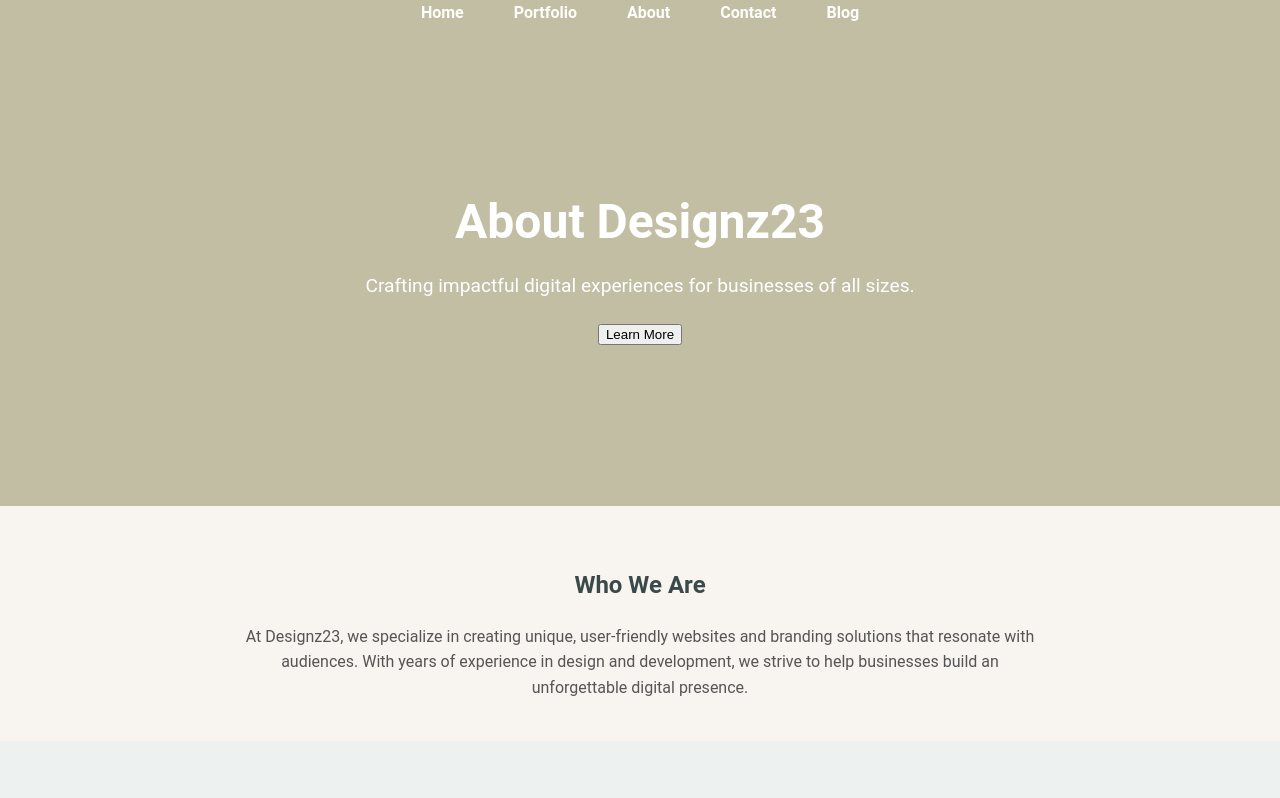
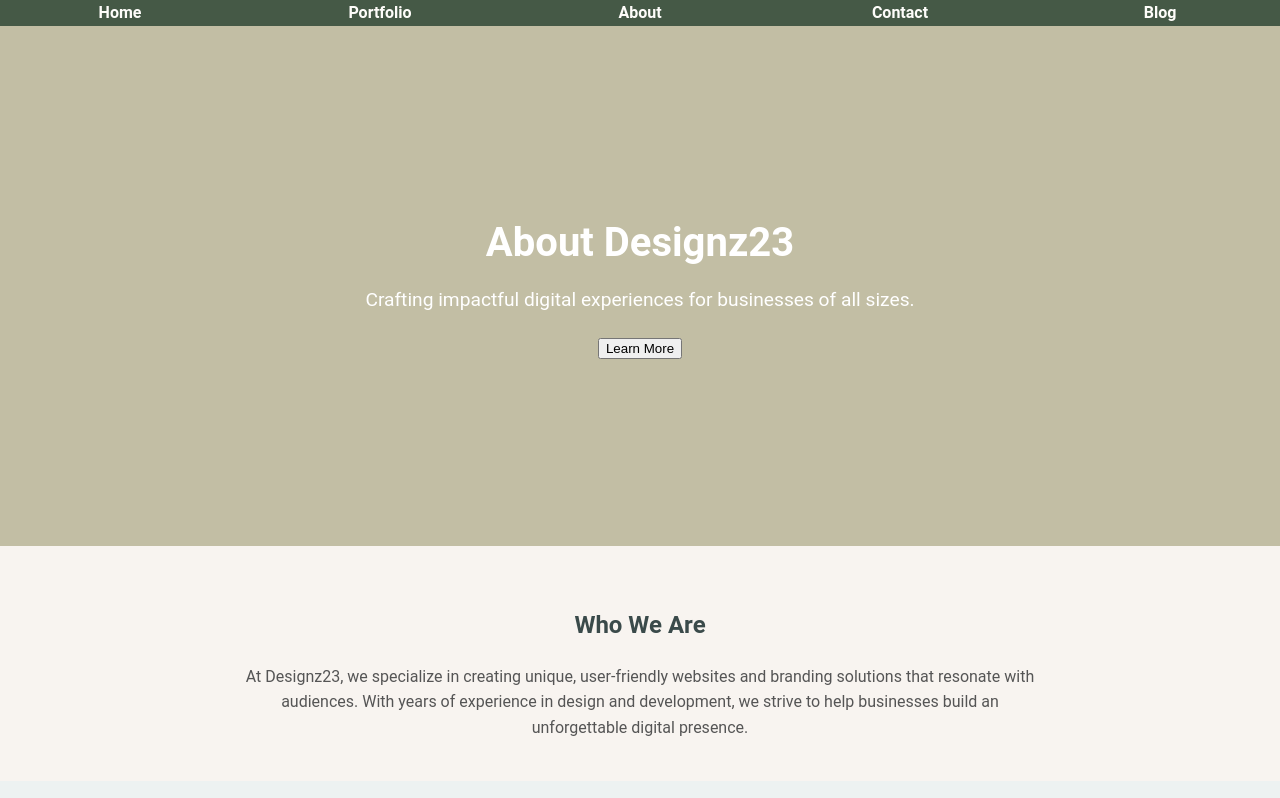
Before and after one commit to Designz23/Designz23, a plain HTML site: page about.html in a window 1280 px wide. Shown: the top 798 px of the page. Drawn offline with Linux system fonts and the light colour scheme.

Commit message:
Update styles.css

```diff
--- a/styles.css
+++ b/styles.css
@@ -1,3 +1,67 @@
+/* General Responsive Rules */
+body {
+    font-size: 16px;
+    line-height: 1.5;
+    margin: 0;
+    padding: 0;
+}
+
+.navbar ul {
+    display: flex;
+    flex-direction: column;
+    align-items: center;
+    padding: 0;
+    background-color: #455946;
+}
+
+.navbar ul li {
+    width: 100%;
+    text-align: center;
+    margin: 0;
+}
+
+.hero-about {
+    padding: 20px;
+    text-align: center;
+}
+
+.hero-about .hero-content h1 {
+    font-size: 1.8rem;
+}
+
+.hero-about .hero-content p {
+    font-size: 1rem;
+}
+
+.values-grid, .team-grid {
+    display: grid;
+    grid-template-columns: 1fr;
+    gap: 20px;
+}
+
+footer p {
+    font-size: 0.9rem;
+    text-align: center;
+}
+
+@media (min-width: 768px) {
+    .navbar ul {
+        flex-direction: row;
+    }
+
+    .values-grid, .team-grid {
+        grid-template-columns: repeat(3, 1fr);
+    }
+
+    .hero-about .hero-content h1 {
+        font-size: 2.5rem;
+    }
+
+    .hero-about .hero-content p {
+        font-size: 1.2rem;
+    }
+}
+
 body {
     font-family: 'Roboto', sans-serif;
     margin: 0;
@@ -74,7 +138,7 @@ a {
     color: #e9e6df;
     background: rgba(255, 255, 255, 0.1);
 }
-/* Sections */
+
 .section {
     padding: 40px 20px;
     text-align: center;
@@ -116,7 +180,6 @@ footer {
     text-align: center;
 }
 
-/* Modal */
 .modal {
     display: none;
     position: fixed;
@@ -143,7 +206,7 @@ footer {
     font-size: 24px;
     cursor: pointer;
 }
-/* About Page Styles */
+/* About Page */
 .hero-about {
     background: url('hero-about.jpg') no-repeat center center/cover;
     height: 60vh;
@@ -164,7 +227,6 @@ footer {
     margin-top: 10px;
 }
 
-/* Introduction Section */
 .about-intro {
     padding: 40px 20px;
     text-align: center;
@@ -182,7 +244,6 @@ footer {
     margin: 0 auto;
 }
 
-/* Values Section */
 .values {
     background-color: #edf2f1;
     padding: 40px 20px;
@@ -210,7 +271,6 @@ footer {
     max-width: calc(33% - 40px);
 }
 
-/* Team Section */
 .team {
     padding: 40px 20px;
     background: #f8f4f0;
@@ -251,7 +311,7 @@ footer {
     color: #555;
 }
 
-/* Portfolio Hero Section */
+/* Portfolio page */
 .hero-portfolio {
     background: url('portfolio-banner.jpg') no-repeat center center/cover;
     color: white;
@@ -329,7 +389,7 @@ footer {
     background: #0056b3;
 }
 
-/* Contact Hero Section */
+/* Contact page */
 .hero-contact {
     background: url('contact-banner.jpg') no-repeat center center/cover;
     color: white;
@@ -441,7 +501,7 @@ footer {
     text-decoration: underline;
 }
 
-/* Blog Hero Section */
+/* Blog page */
 .hero-blog {
     background: url('blog-banner.jpg') no-repeat center center/cover;
     color: white;
@@ -454,7 +514,6 @@ footer {
     margin: auto;
 }
 
-/* Blog Posts Section */
 .blog-posts {
     padding: 50px 20px;
     background: #f9f9f9;
@@ -519,7 +578,6 @@ footer {
     background: #0056b3;
 }
 
-/* Modal Styles */
 .modal {
     display: none;
     position: fixed;
```
